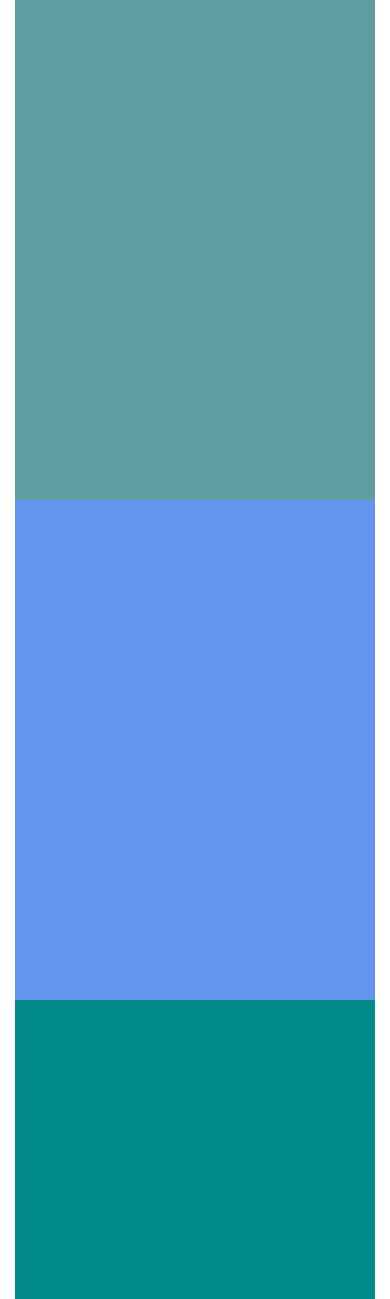
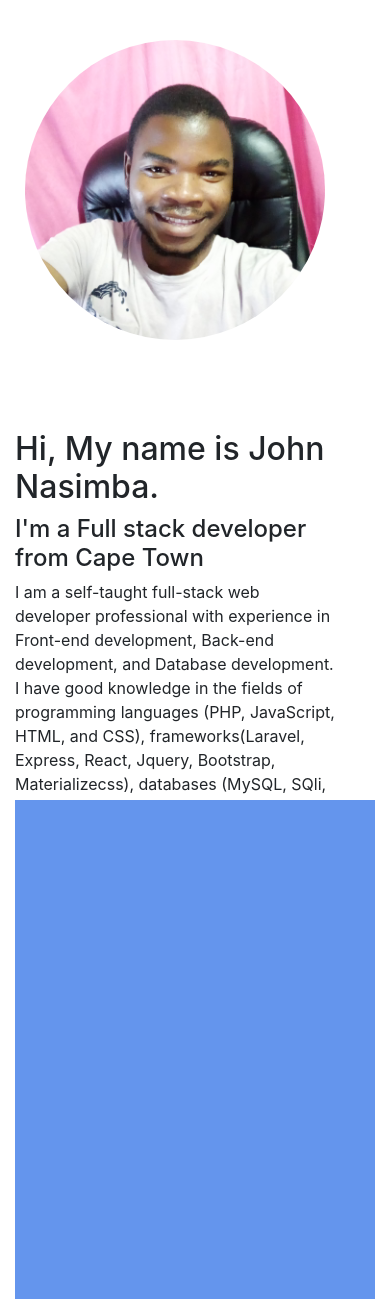
Before and after one commit to Johnnasimba/Portfolio-website, a PHP site: page / in a window 390 px wide. Shown: the part 56-1355 px from the top of the page. Run offline with PHP 8.4, Linux system fonts and the light colour scheme; some libraries are stand-ins or nearby versions.

Commit message:
Creating personal details section

```diff
--- a/index.html
+++ b/index.html
@@ -46,6 +46,15 @@
     <div class="container" id="content">
         <!-- Personal details section -->
         <section id="personal-details">
+            <div class="image" >
+                   <img src="johnnasimba.jpg" alt="John Nasimba" class="img-fluid rounded-circle">
+            </div>
+            <div class="about">
+                <h2>Hi, My name is John Nasimba.</h2>
+                <h4>I'm a Full stack developer from Cape Town</h4>
+                <p>
+                    I am a self-taught full-stack web developer professional with experience in Front-end development, Back-end development, and Database development. I have good knowledge in the fields of programming languages (PHP, JavaScript, HTML, and CSS), frameworks(Laravel, Express, React, Jquery, Bootstrap, Materializecss), databases (MySQL, SQli, MongoDB), and other tools and technologies such as Command line, Node.js, AWS, Firebase, Heroku, Namecheap, and many more.</p>
+            </div>
 
         </section>
 
--- a/style.css
+++ b/style.css
@@ -18,9 +18,28 @@
 
 /* Personal details section */
 #personal-details {
-  background-color: cadetblue;
+  /* background-color: cadetblue; */
   width: 100%;
-  height: 500px;
+  height: 600px;
+  display: flex;
+  flex-direction: row;
+  flex-wrap: nowrap;
+}
+#personal-details .image {
+  width: 50%;
+  background-color: white;
+}
+
+#personal-details img {
+  height: 400px;
+  width: 400px;
+  margin-top: 100px;
+  margin-left: 50px;
+
+}
+#personal-details .about {
+  width: 50%;
+  padding-top: 100px;
 }
 
 
@@ -72,6 +91,33 @@
 }
 
 
+@media screen and (max-width: 1000px) {
+  #personal-details {
+    /* background-color: cadetblue; */
+    width: 100%;
+    height: 800px;
+    display: flex;
+    flex-direction: column;
+    flex-wrap: nowrap;
+  }
+  #personal-details .image {
+    width: 90%;
+    background-color: white;
+  }
+
+  #personal-details img {
+    height: 300px;
+    width: 300px;
+    margin: 10px;
+    margin-top: 40px;
+  }
+  #personal-details .about {
+    width: 90%;
+    padding-top: 80px;
+  }
+}
+
+
 @media screen and (min-width: 1000px) {
   #nav-header {
 
@@ -85,4 +131,5 @@
    margin-right: 10px;
 
   }
+
 }
```
Also changed, not shown: johnnasimba.jpg (added).
